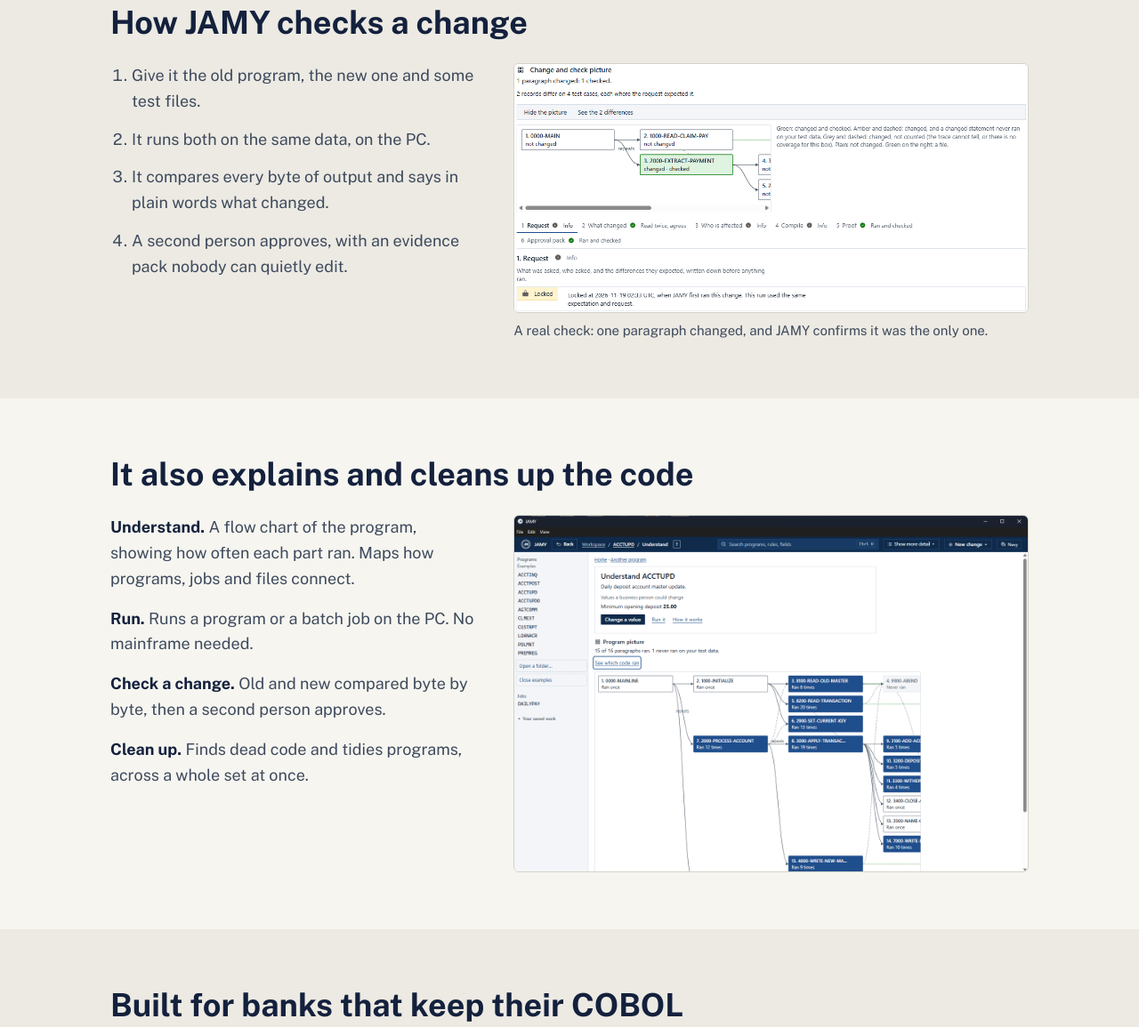
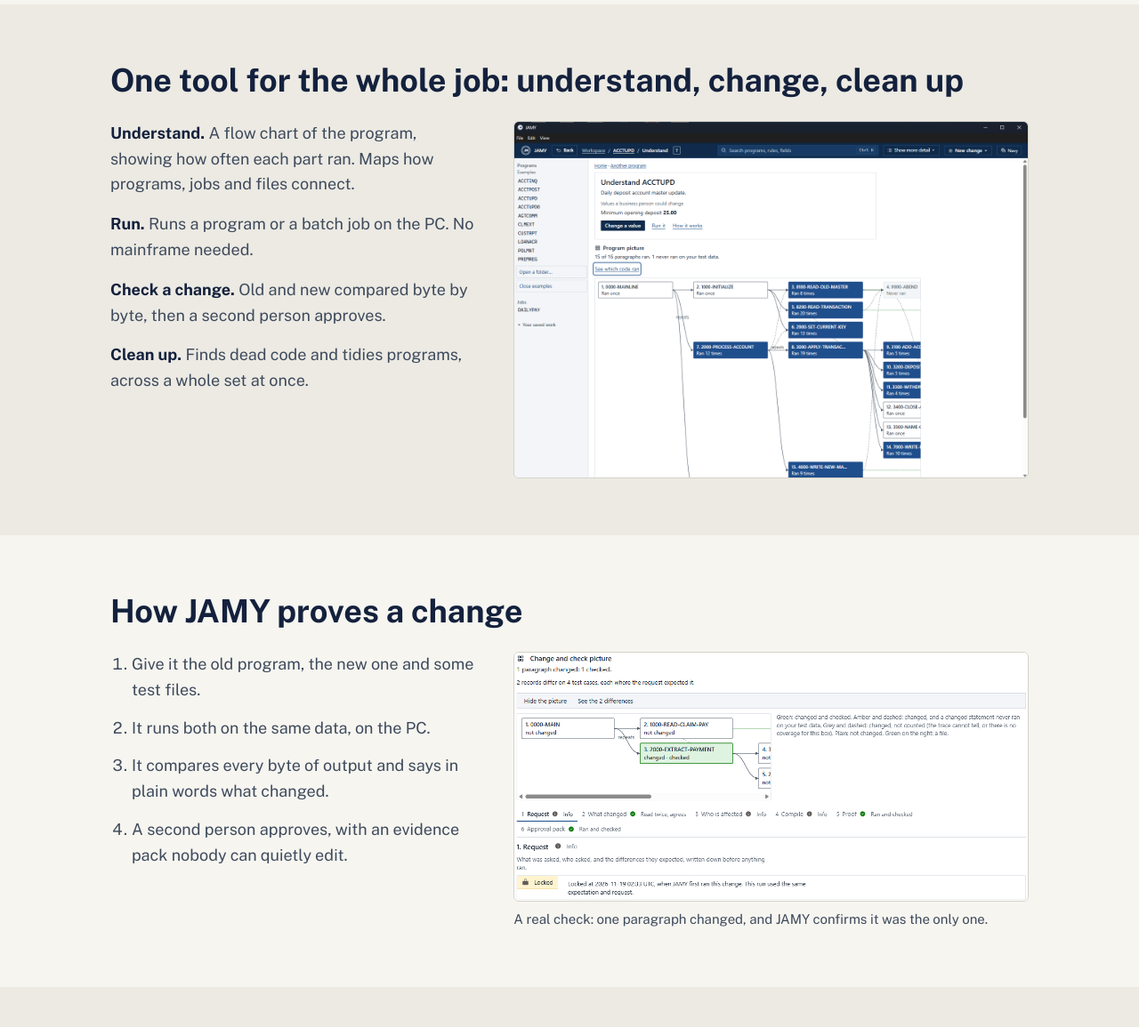
Before and after one commit to ravi12203/usejamy-site, a plain HTML site: page index.html in a window 1280 px wide. Shown: the part 1060-2215 px from the top of the page at 89% size. Drawn offline with nearby package versions, Linux system fonts and the light colour scheme.

Commit message:
Lead with understand, change, clean up

```diff
--- a/index.html
+++ b/index.html
@@ -3,8 +3,8 @@
 <head>
 <meta charset="utf-8">
 <meta name="viewport" content="width=device-width, initial-scale=1">
-<title>JAMY: proof for every COBOL change</title>
-<meta name="description" content="JAMY runs the old and new version of a COBOL program on the same data, compares every byte, and gives the approver plain proof of what changed. Offline, no AI.">
+<title>JAMY: understand, change and clean up COBOL, without AI</title>
+<meta name="description" content="JAMY helps bank teams understand, change and clean up their COBOL without AI: it explains every program, proves what every change did, and finds dead code. Offline, on a Windows PC.">
 <link rel="icon" href="img/favicon.png">
 <link rel="preconnect" href="https://fonts.googleapis.com">
 <link rel="preconnect" href="https://fonts.gstatic.com" crossorigin>
@@ -67,7 +67,7 @@ footer { padding: 32px 0 48px; color: var(--body); font-size: 15px; }
   <div class="wrap">
     <div class="bar"><img src="img/jamy-seal.svg" alt="JAMY logo"><span class="name">JAMY</span></div>
     <div class="hero">
-      <h1>Proof for every COBOL change.</h1>
+      <h1>Understand, change and clean up COBOL. Without AI.</h1>
       <p>JAMY helps bank teams understand, change and clean up their COBOL, and shows the person who approves a change exactly what it did, and what it didn’t. It runs on a Windows PC, offline, with no AI.</p>
     </div>
   </div>
@@ -85,7 +85,24 @@ footer { padding: 32px 0 48px; color: var(--body); font-size: 15px; }
 
 <section class="alt">
   <div class="wrap">
-    <h2>How JAMY checks a change</h2>
+    <h2>One tool for the whole job: understand, change, clean up</h2>
+    <div class="split">
+      <div class="parts">
+        <p><b>Understand.</b> A flow chart of the program, showing how often each part ran. Maps how programs, jobs and files connect.</p>
+        <p><b>Run.</b> Runs a program or a batch job on the PC. No mainframe needed.</p>
+        <p><b>Check a change.</b> Old and new compared byte by byte, then a second person approves.</p>
+        <p><b>Clean up.</b> Finds dead code and tidies programs, across a whole set at once.</p>
+      </div>
+      <figure>
+        <img src="img/shot-understand.png" alt="JAMY Understand screen: a flow chart of a program’s paragraphs with how many times each ran" width="1384" height="960">
+      </figure>
+    </div>
+  </div>
+</section>
+
+<section>
+  <div class="wrap">
+    <h2>How JAMY proves a change</h2>
     <div class="split">
       <ol class="steps">
         <li>Give it the old program, the new one and some test files.</li>
@@ -96,23 +113,6 @@ footer { padding: 32px 0 48px; color: var(--body); font-size: 15px; }
       <figure>
         <img src="img/shot-check.png" alt="JAMY check screen: one paragraph is green, marked changed and checked, and the request is locked before anything ran" width="1110" height="537">
         <figcaption>A real check: one paragraph changed, and JAMY confirms it was the only one.</figcaption>
-      </figure>
-    </div>
-  </div>
-</section>
-
-<section>
-  <div class="wrap">
-    <h2>It also explains and cleans up the code</h2>
-    <div class="split">
-      <div class="parts">
-        <p><b>Understand.</b> A flow chart of the program, showing how often each part ran. Maps how programs, jobs and files connect.</p>
-        <p><b>Run.</b> Runs a program or a batch job on the PC. No mainframe needed.</p>
-        <p><b>Check a change.</b> Old and new compared byte by byte, then a second person approves.</p>
-        <p><b>Clean up.</b> Finds dead code and tidies programs, across a whole set at once.</p>
-      </div>
-      <figure>
-        <img src="img/shot-understand.png" alt="JAMY Understand screen: a flow chart of a program’s paragraphs with how many times each ran" width="1384" height="960">
       </figure>
     </div>
   </div>
```
